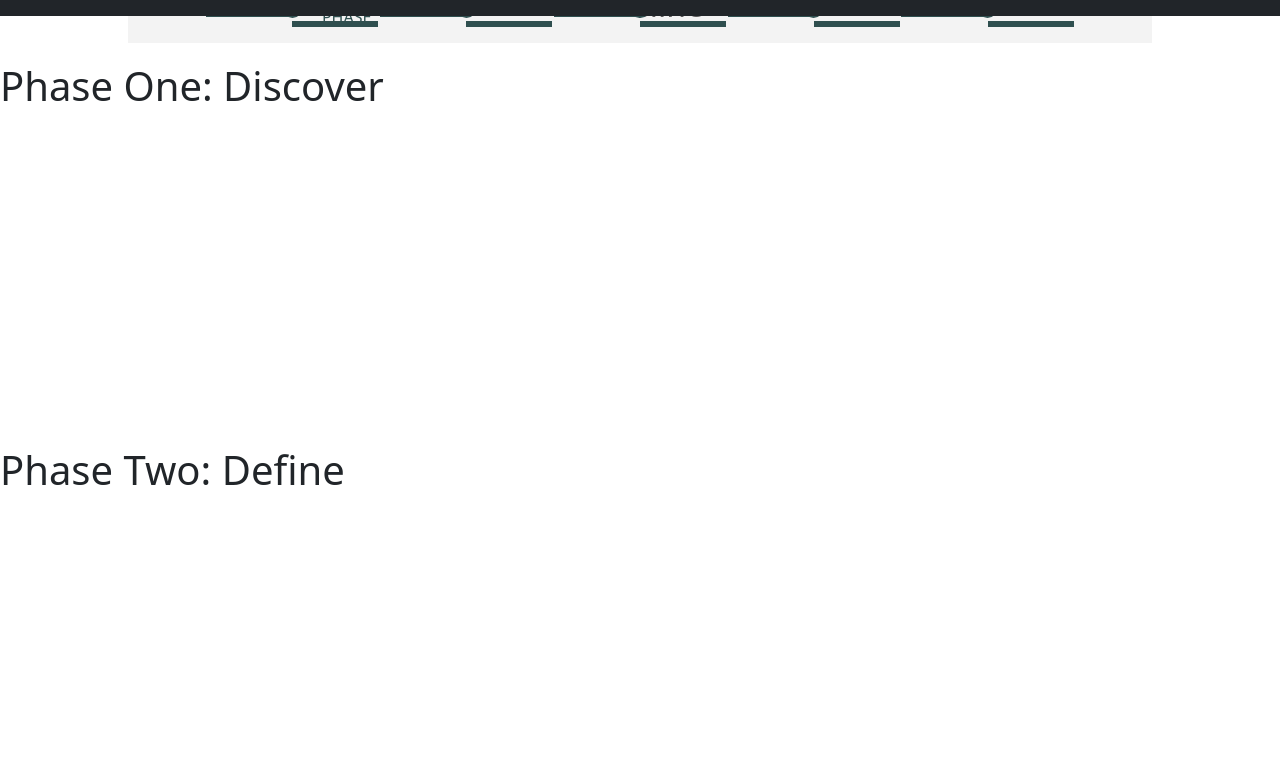
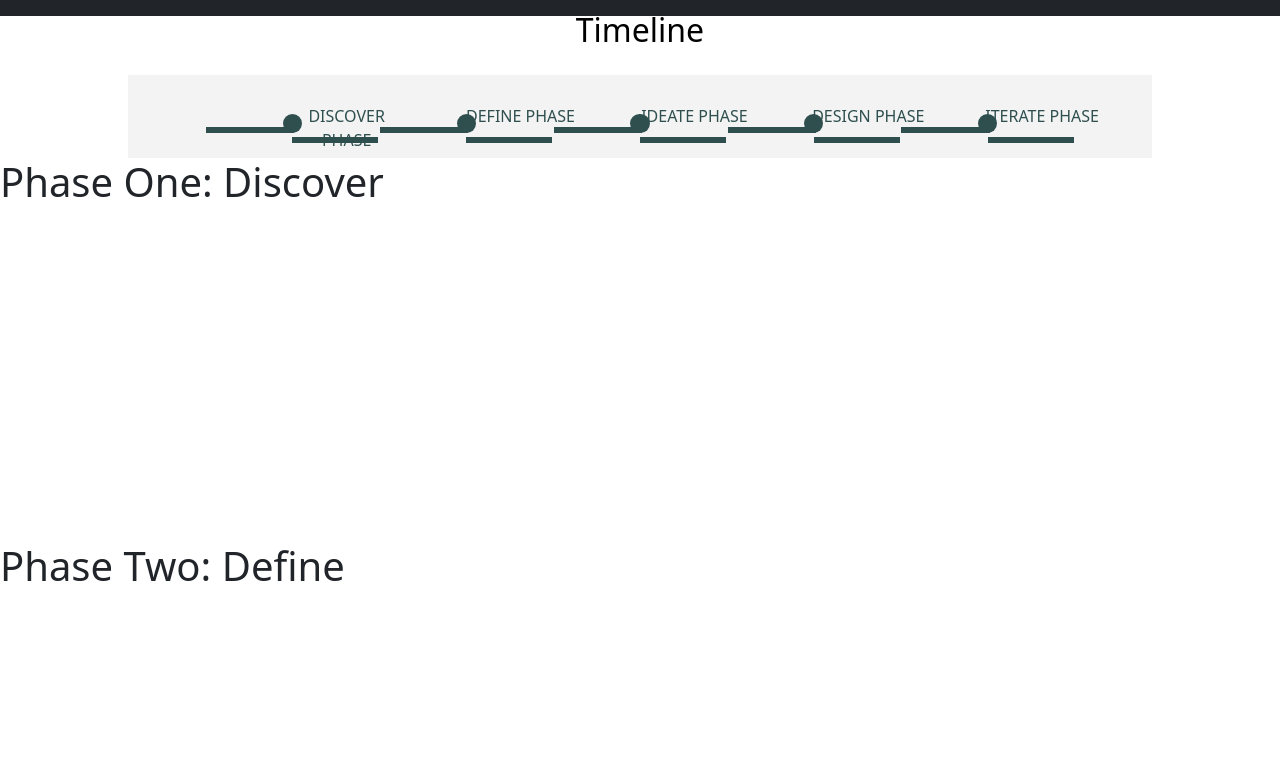
Before and after one commit to same-ux-bee/CaseStudy, a plain HTML site: page timeline_OG.html in a window 1280 px wide. Shown: the part 40-800 px from the top of the page. Drawn offline with nearby package versions, Linux system fonts and the light colour scheme.

Commit message:
fixed timeline page

```diff
--- a/css/styles.css
+++ b/css/styles.css
@@ -9,17 +9,18 @@ html {
     min-height: 100%;
     font-weight: 500;
     color: black;
-    position: relative;
     display: flex;
     flex-direction: column;
     align-items: center;
     justify-content: center;
     text-align: center;
+    margin: 2vw 0 0 0;
+
   }
 
   #timeline > h1 {
     text-align: center;
-    padding: 2% 0 3% 0;
+    padding: 2% 0 2% 0;
     margin: 0 0 0 0;
     font-size: xx-large;
   }
@@ -32,8 +33,6 @@ html {
     width: 80vw;
     background-color: rgba(224, 224, 224, 0.40);
     height: 6.5vw;
-    position: fixed;
-    top:0;
     text-align: center;
   }
 
@@ -79,7 +78,7 @@ html {
     margin: 0 0% 0 0%;
     padding: 0 0% 0 0%;
     position: absolute;
-    top: 25%;
+    top: 18%;
     justify-content: center;
     display: flex;
     width: 10vw;
--- a/timeline_OG.html
+++ b/timeline_OG.html
@@ -8,7 +8,7 @@
     <link rel="stylesheet" href="css/styles.css">
 </head>
     <body>
-        <nav class="navbar  navbar-dark navbar-expand-lg bg-dark fixed-top">
+        <nav class="navbar navbar-dark navbar-expand-lg bg-dark fixed-top">
             <div class="container-fluid">
                 <a class="navbar-brand" href="#">
                     <img src="images/placeholder_logo_250.png" alt="" width="30" height="24" class="d-inline-block align-text-top">
@@ -32,9 +32,9 @@
               </div>
             </div>
           </nav>
-    <section id="timeline">
+    <section id="timeline" class="position-static">
         <h1>Timeline</h1>
-        <div>
+        <div class="sticky">
             <a href="#discoverPhase" class="TLDot phase1">
                 <p class="label">Discover Phase</p>
             </a>
```
